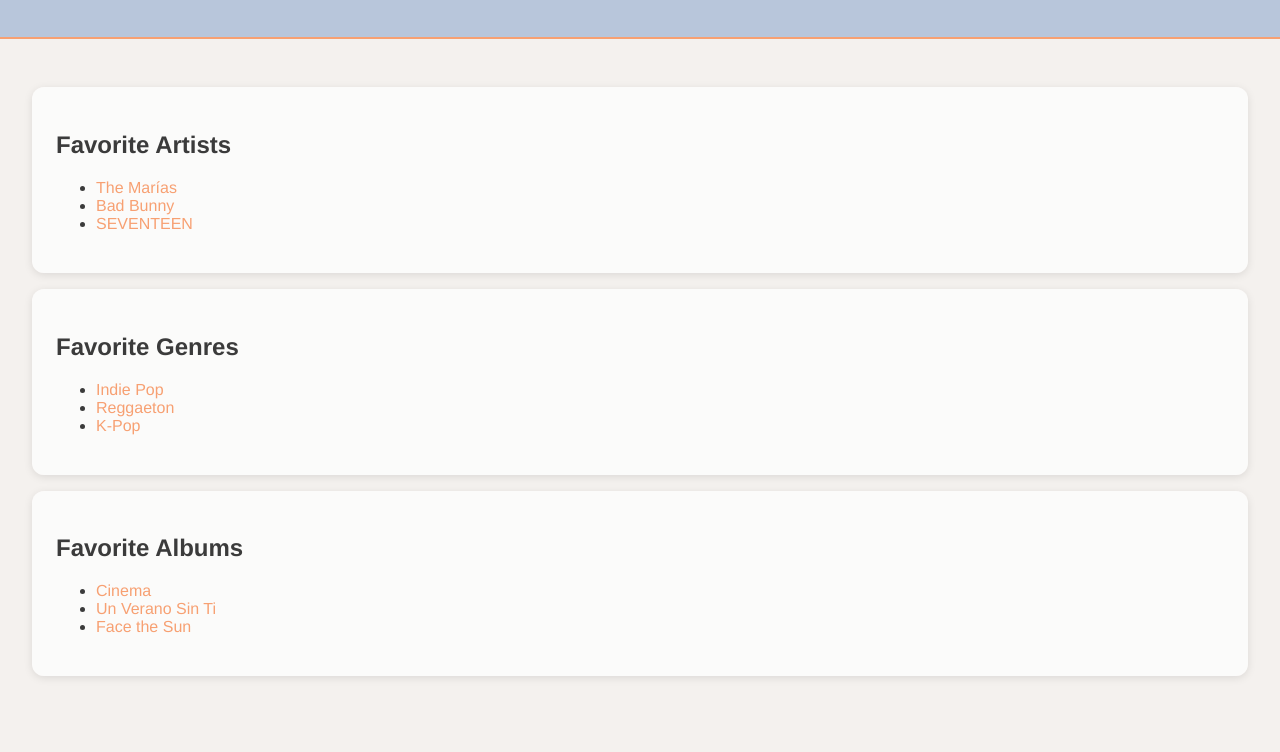
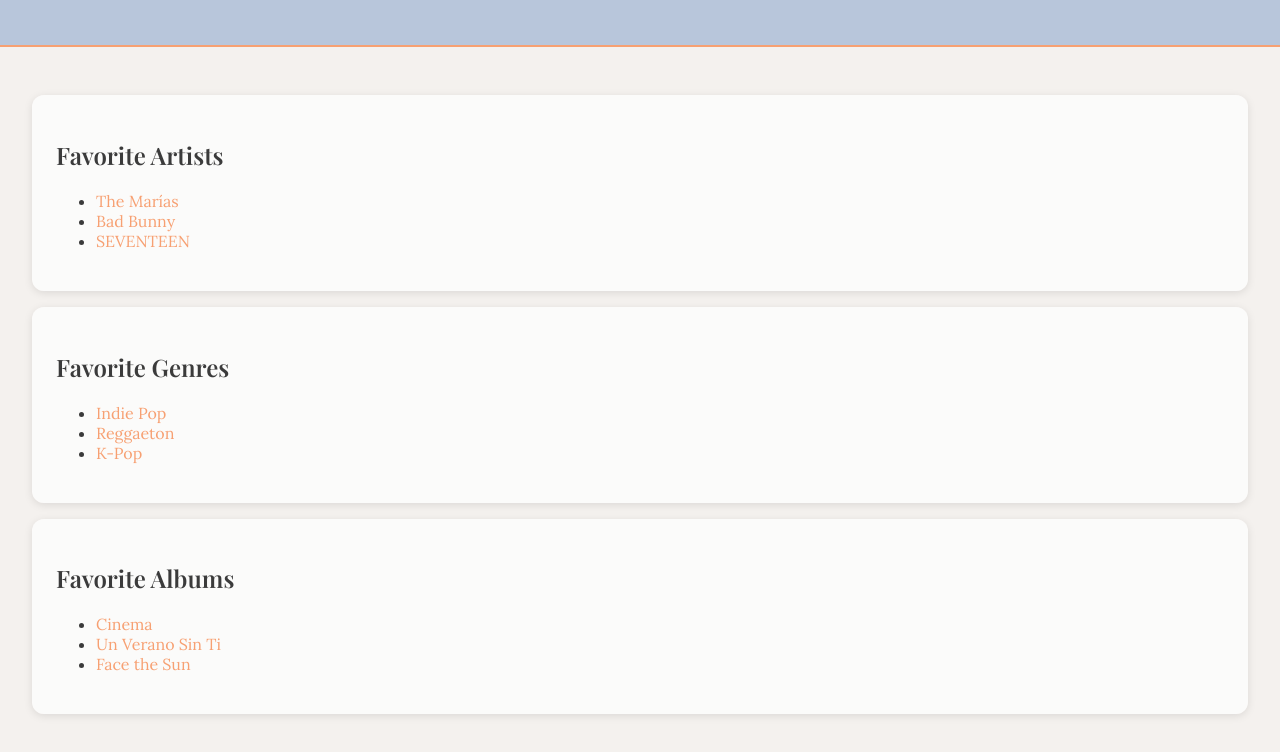
Before and after one commit to SukhmanKaur1/csc437, a website: page packages/proto/public/user-sukhman.html in a window 1280 px wide. Shown: the part 141-893 px from the top of the page. Drawn offline with nearby package versions, Linux system fonts and the light colour scheme.

Commit message:
Lab 4: Fonts done, icons in progress

```diff
--- a/packages/proto/public/styles/page.css
+++ b/packages/proto/public/styles/page.css
@@ -1,7 +1,7 @@
 body {
   background-color: var(--color-background-page);
   color: var(--color-text);
-    font-family: 'Helvetica Neue', Arial, sans-serif;
+  font-family: 'Lora', serif; /* updated for artsy body text */
   margin: 0;
   padding: 0;
 }
@@ -20,6 +20,7 @@
 
 h1, h2 {
   color: var(--color-text);
+  font-family: 'Playfair Display', serif; /* updated for artsy headings */
 }
 
 a {
--- a/packages/proto/public/user-sukhman.html
+++ b/packages/proto/public/user-sukhman.html
@@ -5,6 +5,10 @@
     <title>User: Sukhman</title>
     <link rel="stylesheet" href="/styles/tokens.css">
     <link rel="stylesheet" href="/styles/page.css">
+    <link rel="preconnect" href="https://fonts.googleapis.com">
+    <link rel="preconnect" href="https://fonts.gstatic.com" crossorigin>
+    <link href="https://fonts.googleapis.com/css2?family=Lora:ital,wght@0,400;0,700;1,400&family=Playfair+Display:wght@600&display=swap" rel="stylesheet">
+
   </head>
 <body>
   <header>
```
Also changed, not shown: packages/proto/public/album.html (+4 -0 lines), packages/proto/public/artist-marias.html (+4 -0 lines), packages/proto/public/artist-seventeen.html (+4 -0 lines), packages/proto/public/badbunny.html (+4 -0 lines), packages/proto/public/genre.html (+4 -0 lines), packages/proto/public/index.html (+3 -0 lines), packages/proto/assets/album.svg (added), packages/proto/assets/mic.svg (added), packages/proto/assets/music_note.svg (added), packages/proto/assets/person.svg (added), packages/proto/public/icons/music.svg (added). Lines whose indentation alone changed are shown as unchanged.
